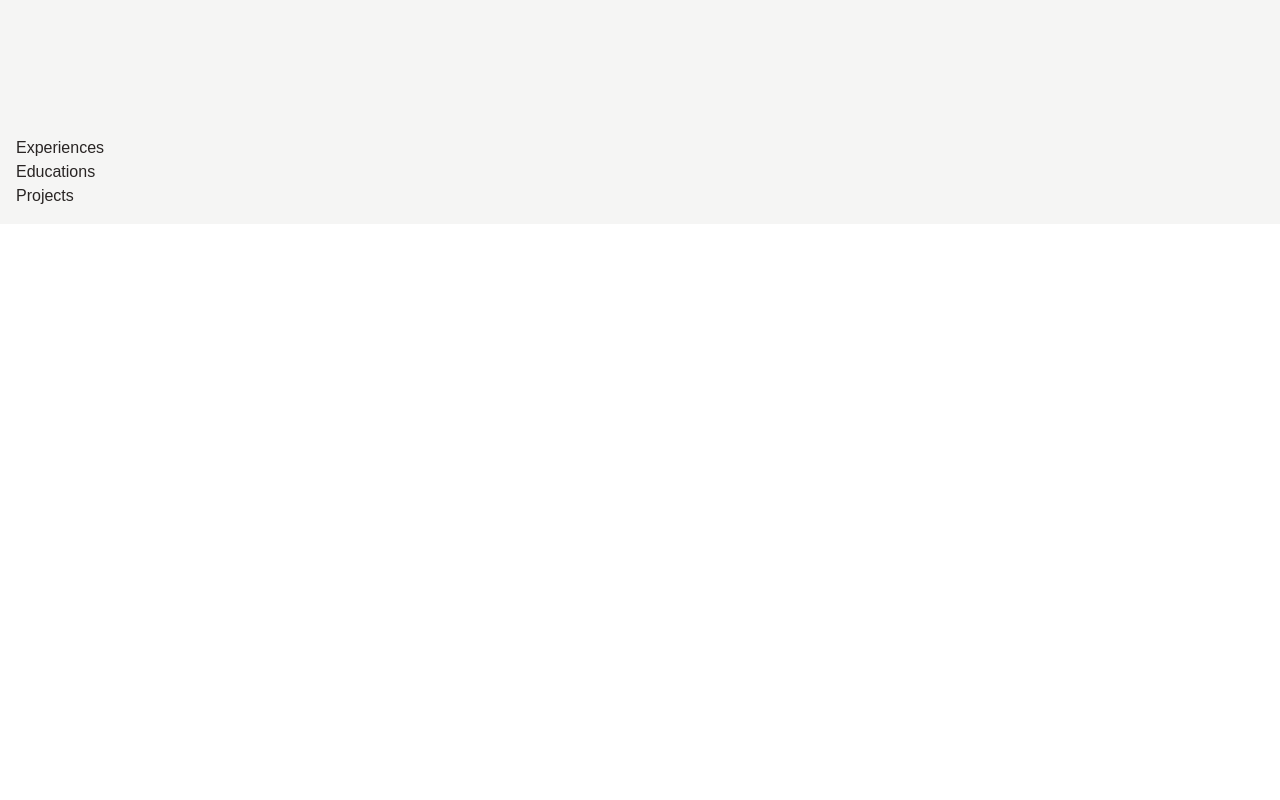
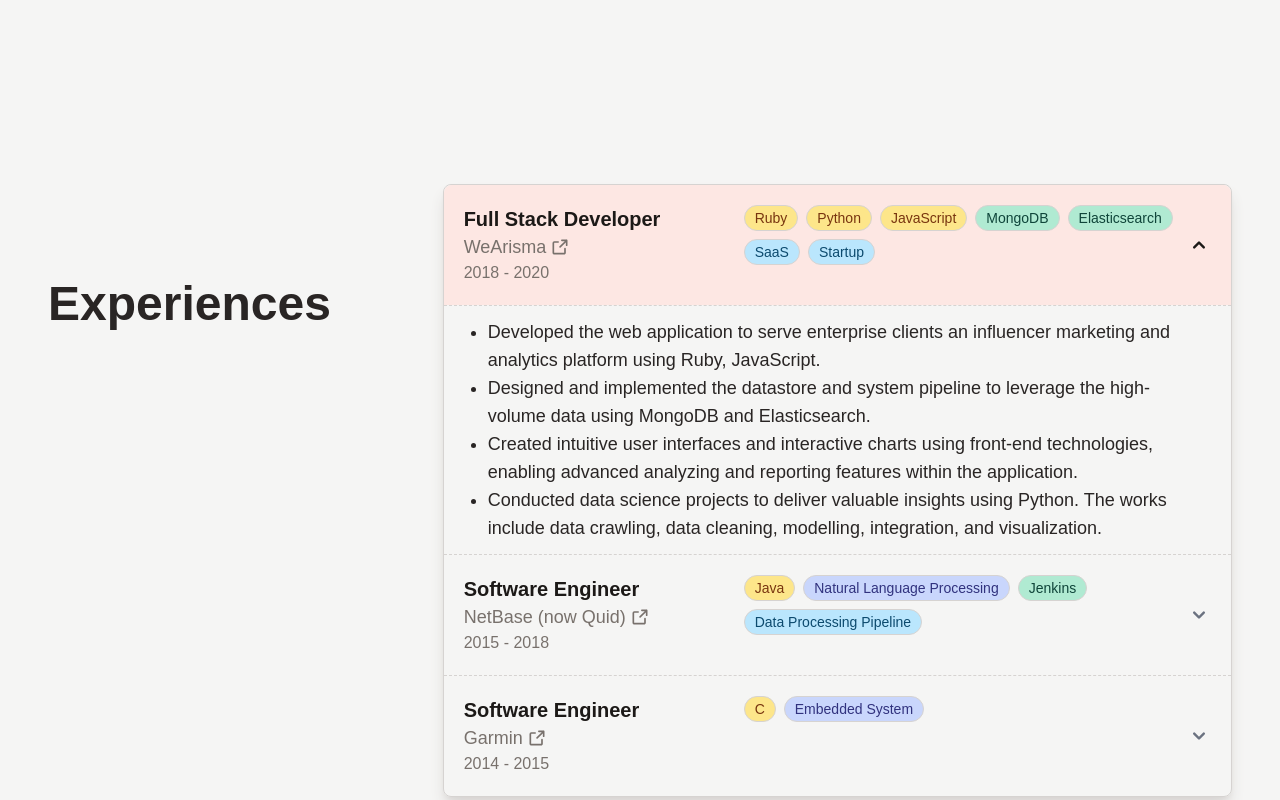
Before and after one commit to ikulan/ikulan.github.io, a React (Vite) app: page / in a window 1280 px wide. Shown: the part 680-1480 px from the top of the page. Before the commit the page ends 904 px from the top, so only its background shows below. Built offline with nearby package versions, Linux system fonts and the light colour scheme.

Commit message:
Add experience section

```diff
--- a/src/components/AccordionItem.jsx
+++ b/src/components/AccordionItem.jsx
@@ -9,30 +9,30 @@
         <div className="flex flex-col justify-between gap-2 gap-x-6 py-2 md:flex-row md:py-5">
           {/* title, company and period */}
           <div className="md:min-w-64">
-            <p className="text-xl font-semibold leading-6 text-stone-900">
+            <p className="text-lg font-semibold leading-6 text-stone-900 md:text-xl">
               {props.title}
             </p>
             <div>
               <a
-                className="inline-flex items-center gap-x-1 text-lg text-stone-500 hover:text-peach-600 hover:underline"
+                className="inline-flex items-center gap-x-1 text-stone-500 hover:text-peach-600 hover:underline md:text-lg"
                 href={props.companyUrl}
                 target="_blank"
                 rel="noreferrer"
               >
                 <span>{props.companyName}</span>
                 <span>
-                  <ExtLinkSvg className="h-5 w-5" />
+                  <ExtLinkSvg className="h-4 w-4 md:h-5 md:w-5" />
                 </span>
               </a>
             </div>
-            <span className="text-stone-500">
+            <span className="text-sm text-stone-500 md:text-base">
               {props.startYear} - {props.endYear}
             </span>
           </div>
 
           {/* skills */}
-          <div className="m-auto p-0">
-            <div className="flex flex-wrap gap-y-1 md:items-end">
+          <div className="p-0">
+            <div className="flex flex-wrap gap-y-1 md:gap-y-2">
               {props.skills &&
                 props.skills.map((s) => (
                   <Tag key={s.name} color={s.color}>
@@ -44,7 +44,7 @@
         </div>
       </Accordion.Title>
       <Accordion.Content>
-        <div className="min-h-28 p-3 pl-6 text-lg">
+        <div className="min-h-28 p-3 pl-6 md:text-lg">
           <ul className="list-disc">
             {props.descriptions &&
               props.descriptions.map((line, i) => (
--- a/src/components/ExpAccordion.jsx
+++ b/src/components/ExpAccordion.jsx
@@ -4,19 +4,19 @@
 const customTheme = {
   accordion: {
     root: {
-      base: "divide-y divide-dashed divide-stone-300 border-stone-300 shadow-lg shadow-peach-200 dark:divide-stone-700 dark:border-stone-700",
+      base: "divide-y divide-dashed divide-stone-300 border-stone-300 shadow-lg shadow-stone-300",
     },
     content: {
-      base: "px-5 last:rounded-b-lg dark:bg-gray-900 first:rounded-t-lg",
+      base: "px-5 last:rounded-b-lg first:rounded-t-lg",
     },
     title: {
-      base: "flex w-full items-center justify-between first:rounded-t-lg last:rounded-b-lg px-5 text-left font-medium text-gray-500 dark:text-gray-400",
+      base: "flex w-full items-center justify-between first:rounded-t-lg last:rounded-b-lg px-5 text-left font-medium text-gray-500",
       flush: {
-        off: "hover:bg-peach-100 dark:hover:bg-gray-800 dark:focus:ring-gray-800",
-        on: "bg-peach-200 dark:bg-transparent",
+        off: "hover:bg-peach-100",
+        on: "bg-peach-200",
       },
       open: {
-        on: "text-stone-900 bg-peach-100 dark:bg-stone-800 dark:text-white",
+        on: "text-stone-900 bg-peach-100",
       },
     },
   },
--- a/src/sections/Experiences.jsx
+++ b/src/sections/Experiences.jsx
@@ -1,5 +1,80 @@
+import ExpAccordion from "../components/ExpAccordion";
+
+const experiences = [
+  {
+    companyName: "WeArisma",
+    companyUrl: "https://www.wearisma.com",
+    title: "Full Stack Developer",
+    startYear: 2018,
+    endYear: 2020,
+    skills: [
+      { name: "Ruby", color: "amber" },
+      { name: "Python", color: "amber" },
+      { name: "JavaScript", color: "amber" },
+      { name: "MongoDB", color: "lake" },
+      { name: "Elasticsearch", color: "lake" },
+      { name: "SaaS", color: "sky" },
+      { name: "Startup", color: "sky" },
+    ],
+    descriptions: [
+      "Developed the web application to serve enterprise clients an influencer marketing and analytics platform using Ruby, JavaScript.",
+      "Designed and implemented the datastore and system pipeline to leverage the high-volume data using MongoDB and Elasticsearch.",
+      "Created intuitive user interfaces and interactive charts using front-end technologies, enabling advanced analyzing and reporting features within the application.",
+      "Conducted data science projects to deliver valuable insights using Python. The works include data crawling, data cleaning, modelling, integration, and visualization.",
+    ],
+  },
+  {
+    companyName: "NetBase (now Quid)",
+    companyUrl: "https://www.quid.com",
+    title: "Software Engineer",
+    startYear: 2015,
+    endYear: 2018,
+    skills: [
+      { name: "Java", color: "amber" },
+      { name: "Natural Language Processing", color: "blueviolet" },
+      { name: "Jenkins", color: "lake" },
+      { name: "Data Processing Pipeline", color: "sky" },
+    ],
+    descriptions: [
+      "Developed the backend of social listening system using Java, ensuring the robustness and efficiency to process and extract insights from large-scale social media data.",
+      "Optimized time performance, memory utilization, and multi-thread handling. Utilized VisualVM to benchmark Java programs and identify areas for improvements.",
+      "Evaluated and integrated new technologies into the system, expanding language support for NLP processing from 7 to 15 languages.",
+      "Owned and developed internal tools, assisting linguist and scientist colleagues to streamline and enhance their workflow.",
+    ],
+  },
+  {
+    companyName: "Garmin",
+    companyUrl: "https://www.garmin.com",
+    title: "Software Engineer",
+    startYear: 2014,
+    endYear: 2015,
+    skills: [
+      { name: "C", color: "amber" },
+      { name: "Embedded System", color: "blueviolet" },
+    ],
+    descriptions: [
+      "Developed system software of driving recorder and sports camera using language C.",
+      "Collaborated with electronic engineers and quality engineers to solve product line issues.",
+    ],
+  },
+];
+
 function Experiences() {
-  return <div>Experiences</div>;
+  return (
+    <div
+      id="section_exp"
+      className="my-6 flex min-h-screen flex-col lg:mx-8 lg:mt-12 lg:flex-row"
+    >
+      <div className="lg:w-4/12">
+        <h1 className="mb-4 pb-2 text-4xl font-bold lg:mt-24 lg:text-5xl">
+          Experiences
+        </h1>
+      </div>
+      <div className="lg:w-8/12">
+        <ExpAccordion expObjs={experiences} />
+      </div>
+    </div>
+  );
 }
 
 export default Experiences;
```
